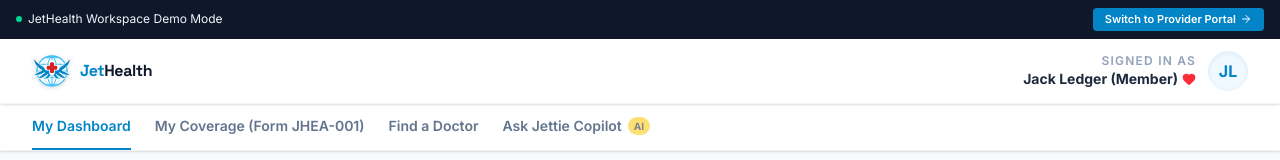
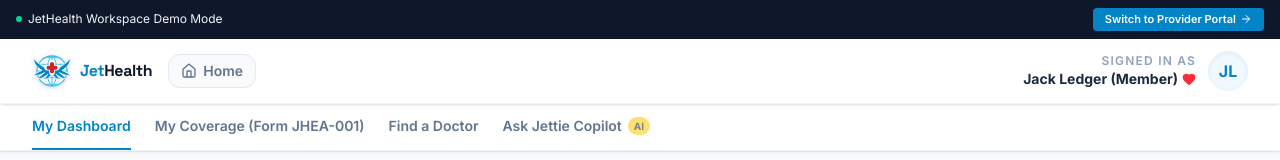
Before and after one commit to adammak-ujet/jethealth-portal, a React (Vite) app: page / in a window 1280 px wide. Both pictures are taken after a click on the button "Member Log". Shown: the top 160 px of the page. Built offline with nearby package versions, Linux system fonts and the light colour scheme.

Commit message:
feat: add scroll restoration and home navigation
- Implement manual scroll restoration on app load.
- Add "Back to Home" navigation to portal headers for better user flow.

```diff
--- a/src/App.tsx
+++ b/src/App.tsx
@@ -6,6 +6,21 @@ import { Patient, Appointment, Prescription, Claim } from './types';
 
 export default function App() {
   const [role, setRole] = useState<'public' | 'member' | 'provider'>('public');
+
+  // Force scroll to top on initial page load, overriding any hash anchors or browser scroll restoration
+  React.useEffect(() => {
+    if (typeof window !== 'undefined') {
+      if ('scrollRestoration' in window.history) {
+        window.history.scrollRestoration = 'manual';
+      }
+      window.scrollTo(0, 0);
+
+      const timer = setTimeout(() => {
+        window.scrollTo(0, 0);
+      }, 50);
+      return () => clearTimeout(timer);
+    }
+  }, []);
 
   // Pre-populated medical database matching collateral exactly
   const [patients, setPatients] = useState<Patient[]>([
@@ -215,6 +230,7 @@ export default function App() {
           onAddAppointment={handleAddAppointment}
           onAddClaim={handleAddClaim}
           onNavigateToProvider={() => setRole('provider')}
+          onNavigateToHome={() => setRole('public')}
         />
       )}
 
@@ -229,6 +245,7 @@ export default function App() {
           onAddPrescription={handleAddPrescription}
           onAddAppointment={handleAddAppointment}
           onNavigateToMember={() => setRole('member')}
+          onNavigateToHome={() => setRole('public')}
         />
       )}
     </div>
--- a/src/components/MemberPortal.tsx
+++ b/src/components/MemberPortal.tsx
@@ -1,7 +1,8 @@
 import React, { useState } from 'react';
 import {
   FileText, ShieldCheck, Search, Calendar, Heart, MessageSquare,
-  Sparkles, Download, CheckCircle, Clock, PlusCircle, ArrowRight, MapPin, Phone
+  Sparkles, Download, CheckCircle, Clock, PlusCircle, ArrowRight, MapPin, Phone,
+  Home
 } from 'lucide-react';
 import { motion, AnimatePresence } from 'motion/react';
 import Logo from './Logo';
@@ -16,6 +17,7 @@ interface MemberPortalProps {
   onAddAppointment: (appointment: Appointment) => void;
   onAddClaim: (claim: Claim) => void;
   onNavigateToProvider: () => void;
+  onNavigateToHome: () => void;
 }
 
 export default function MemberPortal({
@@ -24,7 +26,8 @@ export default function MemberPortal({
   claims,
   onAddAppointment,
   onAddClaim,
-  onNavigateToProvider
+  onNavigateToProvider,
+  onNavigateToHome
 }: MemberPortalProps) {
   const [activeTab, setActiveTab] = useState<'dashboard' | 'coverage' | 'doctors' | 'chat'>('dashboard');
 
@@ -146,7 +149,22 @@ export default function MemberPortal({
 
       {/* Main Navigation Header */}
       <header className="bg-white border-b border-slate-100 sticky top-0 z-40 shadow-sm px-4 py-3 md:px-8 flex items-center justify-between">
-        <Logo size="md" />
+        <div className="flex items-center gap-4">
+          <button
+            onClick={onNavigateToHome}
+            className="cursor-pointer hover:opacity-90 transition-opacity"
+            title="Go to Home"
+          >
+            <Logo size="md" />
+          </button>
+          <button
+            onClick={onNavigateToHome}
+            className="flex items-center gap-1.5 text-xs sm:text-sm font-semibold text-slate-500 hover:text-jetblue-500 hover:border-jetblue-300 bg-slate-50 hover:bg-slate-100 border border-slate-200 rounded-xl px-3 py-1.5 transition-all cursor-pointer"
+          >
+            <Home className="w-3.5 h-3.5 sm:w-4 sm:h-4 text-slate-500" />
+            <span>Home</span>
+          </button>
+        </div>
 
         {/* Role Badge */}
         <div className="flex items-center gap-3">
@@ -330,9 +348,9 @@ export default function MemberPortal({
                   </div>
 
                   <div className="space-y-3">
-                    {claims.map((claim) => (
+                    {claims.map((claim, idx) => (
                       <div
-                        key={claim.id}
+                        key={`${claim.id}-${claim.enrollmentItem}-${idx}`}
                         className="p-4 bg-slate-50 rounded-xl border border-slate-100 flex items-center justify-between hover:border-slate-200 transition-colors"
                       >
                         <div className="space-y-1">
--- a/src/components/ProviderPortal.tsx
+++ b/src/components/ProviderPortal.tsx
@@ -20,6 +20,7 @@ interface ProviderPortalProps {
   onAddPrescription: (rx: Prescription) => void;
   onAddAppointment: (apt: Appointment) => void;
   onNavigateToMember: () => void;
+  onNavigateToHome: () => void;
 }
 
 export default function ProviderPortal({
@@ -31,7 +32,8 @@ export default function ProviderPortal({
   onUpdatePatientNotes,
   onAddPrescription,
   onAddAppointment,
-  onNavigateToMember
+  onNavigateToMember,
+  onNavigateToHome
 }: ProviderPortalProps) {
   // Navigation tabs matching collateral
   const [activeTab, setActiveTab] = useState<'home' | 'patients' | 'schedule' | 'support' | 'prescriptions' | 'performance'>('home');
@@ -192,7 +194,22 @@ export default function ProviderPortal({
 
       {/* Portal Header */}
       <header className="bg-white border-b border-slate-100 sticky top-0 z-40 shadow-sm px-4 py-3 md:px-8 flex items-center justify-between">
-        <Logo size="md" />
+        <div className="flex items-center gap-4">
+          <button
+            onClick={onNavigateToHome}
+            className="cursor-pointer hover:opacity-90 transition-opacity"
+            title="Go to Home"
+          >
+            <Logo size="md" />
+          </button>
+          <button
+            onClick={onNavigateToHome}
+            className="flex items-center gap-1.5 text-xs sm:text-sm font-semibold text-slate-500 hover:text-jetblue-500 hover:border-jetblue-300 bg-slate-50 hover:bg-slate-100 border border-slate-200 rounded-xl px-3 py-1.5 transition-all cursor-pointer"
+          >
+            <Home className="w-3.5 h-3.5 sm:w-4 sm:h-4 text-slate-500" />
+            <span>Home</span>
+          </button>
+        </div>
 
         {/* Role Badge */}
         <div className="flex items-center gap-3">
```
